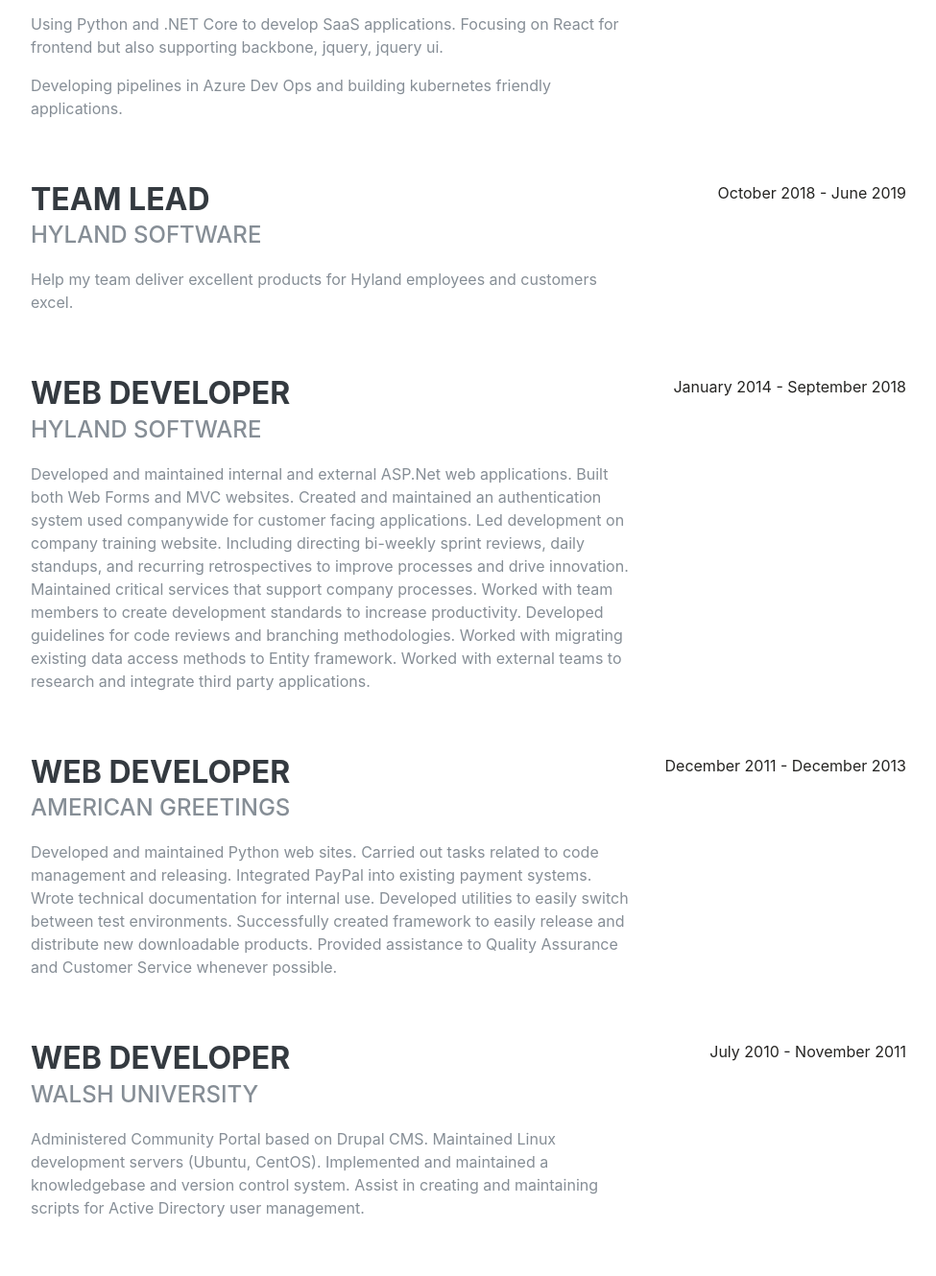
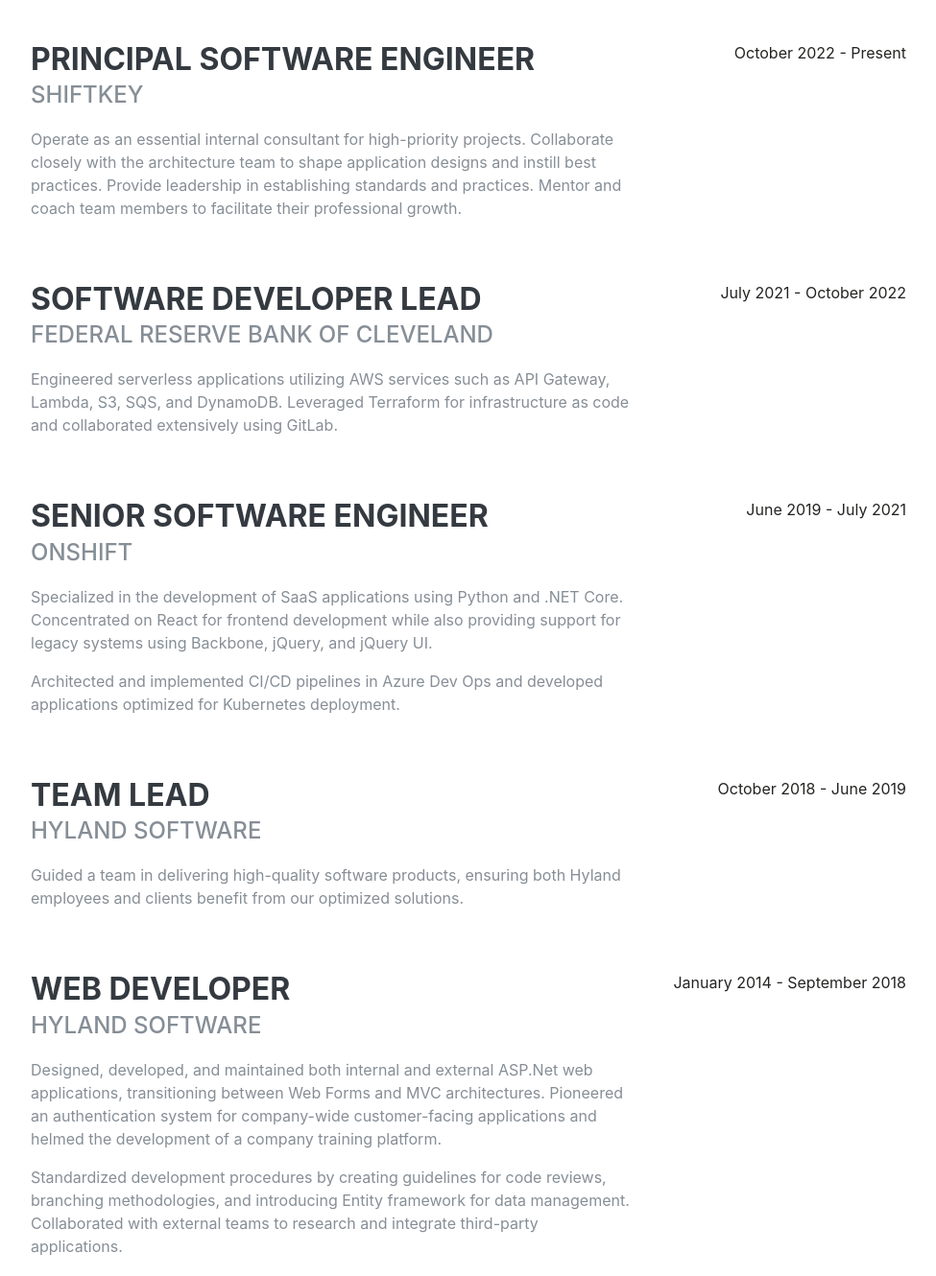
Before and after one commit to bfellers/bfellers.github.io, a plain HTML site: page index.html in a window 1280 px wide. Shown: the part 1244-2574 px from the top of the page at 96% size, without its empty margins (288-1263 px from the left). Drawn offline with Linux system fonts and the light colour scheme; a web font is replaced by a local one.

Commit message:
Catching up with the future

```diff
--- a/index.html
+++ b/index.html
@@ -32,6 +32,7 @@
     <!-- Custom styles for this template -->
     <link href="css/resume.min.css" rel="stylesheet">
 
+    <link rel="icon" href="favicon.ico" type="image/x-icon">
 </head>
 
 <body id="page-top">
@@ -81,8 +82,7 @@
                     <a href="mailto:thomasfellers@gmail.com">thomasfellers@gmail.com</a>
                 </div>
                 <p class="lead mb-5">
-                    I am a full stack web developer and strive to keep up with the latest and greatest
-                    technologies, ideologies, and standards.
+                    As a dedicated full-stack web developer, I continuously immerse myself in emerging technologies and methodologies. With a deep passion for innovation, I seek opportunities that challenge convention and drive software development forward.
                 </p>
                 <div class="social-icons">
                     <a href="https://www.linkedin.com/in/bradfellers/">
@@ -102,17 +102,40 @@
 
         <section class="resume-section p-3 p-lg-5 d-flex flex-column" id="experience">
             <div class="my-auto">
-                <h2 class="mb-5">Experience</h2>
+                <h2 class="mb-5">Professional Experience</h2>
+
+                <div class="resume-item d-flex flex-column flex-md-row mb-5">
+                    <div class="resume-content mr-auto">
+                        <h3 class="mb-0">Owner</h3>
+                        <div class="subheading mb-3">Optimistic Bits, LLC</div>
+                        <p>
+                            At Optimistic Bits, we specialize in modernizing organizational practices to enhance efficiency and adaptability. Our expertise encompasses the transformation of development methodologies, infrastructure overhauls, and application architecture upgrades. We seamlessly integrate with existing teams, ensuring a collaborative approach to project execution. Additionally, we offer comprehensive training to team members, equipping them with the latest technologies and best practices.
+                        </p>
+                    </div>
+                    <div class="resume-date text-md-right">
+                        <span class="text-primary">July 2023 - Present</span>
+                    </div>
+                </div>
+
+                <div class="resume-item d-flex flex-column flex-md-row mb-5">
+                    <div class="resume-content mr-auto">
+                        <h3 class="mb-0">Principal Software Engineer</h3>
+                        <div class="subheading mb-3">ShiftKey</div>
+                        <p>Operate as an essential internal consultant for high-priority projects. Collaborate closely with the architecture team to shape application designs and instill best practices. Provide leadership in establishing standards and practices. Mentor and coach team members to facilitate their professional growth.</p>
+                    </div>
+                    <div class="resume-date text-md-right">
+                        <span class="text-primary">October 2022 - Present</span>
+                    </div>
+                </div>
 
                 <div class="resume-item d-flex flex-column flex-md-row mb-5">
                     <div class="resume-content mr-auto">
                         <h3 class="mb-0">Software Developer Lead</h3>
                         <div class="subheading mb-3">Federal Reserve Bank of Cleveland</div>
-                        <p>Building Serverless Applications with AWS using API Gateway, Lambda, S3, SQS, DynamoDB, Terraform, GitLab.
-                        </p>
+                        <p>Engineered serverless applications utilizing AWS services such as API Gateway, Lambda, S3, SQS, and DynamoDB. Leveraged Terraform for infrastructure as code and collaborated extensively using GitLab.</p>
                     </div>
                     <div class="resume-date text-md-right">
-                        <span class="text-primary">July 2021 - Current</span>
+                        <span class="text-primary">July 2021 - October 2022</span>
                     </div>
                 </div>
 
@@ -120,12 +143,8 @@
                     <div class="resume-content mr-auto">
                         <h3 class="mb-0">Senior Software Engineer</h3>
                         <div class="subheading mb-3">OnShift</div>
-                        <p>Using Python and .NET Core to develop SaaS applications.  Focusing on React for frontend but also supporting
-                            backbone, jquery, jquery ui.
-                        </p>
-                        <p>
-                            Developing pipelines in Azure Dev Ops and building kubernetes friendly applications.
-                        </p>
+                        <p>Specialized in the development of SaaS applications using Python and .NET Core. Concentrated on React for frontend development while also providing support for legacy systems using Backbone, jQuery, and jQuery UI.</p>
+                        <p>Architected and implemented CI/CD pipelines in Azure Dev Ops and developed applications optimized for Kubernetes deployment.</p>
                     </div>
                     <div class="resume-date text-md-right">
                         <span class="text-primary">June 2019 - July 2021</span>
@@ -136,7 +155,7 @@
                     <div class="resume-content mr-auto">
                         <h3 class="mb-0">Team Lead</h3>
                         <div class="subheading mb-3">Hyland Software</div>
-                        <p>Help my team deliver excellent products for Hyland employees and customers excel.</p>
+                        <p>Guided a team in delivering high-quality software products, ensuring both Hyland employees and clients benefit from our optimized solutions.</p>
                     </div>
                     <div class="resume-date text-md-right">
                         <span class="text-primary">October 2018 - June 2019</span>
@@ -147,18 +166,8 @@
                     <div class="resume-content mr-auto">
                         <h3 class="mb-0">Web Developer</h3>
                         <div class="subheading mb-3">Hyland Software</div>
-                        <p>
-                            Developed and maintained internal and external ASP.Net web applications.
-                            Built both Web Forms and MVC websites.
-                            Created and maintained an authentication system used companywide for customer facing applications.
-                            Led development on company training website. Including directing bi-weekly sprint reviews, daily
-                            standups, and recurring retrospectives to improve processes and drive innovation.
-                            Maintained critical services that support company processes.
-                            Worked with team members to create development standards to increase productivity.
-                            Developed guidelines for code reviews and branching methodologies.
-                            Worked with migrating existing data access methods to Entity framework.
-                            Worked with external teams to research and integrate third party applications.
-                        </p>
+                        <p>Designed, developed, and maintained both internal and external ASP.Net web applications, transitioning between Web Forms and MVC architectures. Pioneered an authentication system for company-wide customer-facing applications and helmed the development of a company training platform.</p>
+                        <p>Standardized development procedures by creating guidelines for code reviews, branching methodologies, and introducing Entity framework for data management. Collaborated with external teams to research and integrate third-party applications.</p>
                     </div>
                     <div class="resume-date text-md-right">
                         <span class="text-primary">January 2014 - September 2018</span>
@@ -169,15 +178,7 @@
                     <div class="resume-content mr-auto">
                         <h3 class="mb-0">Web Developer</h3>
                         <div class="subheading mb-3">American Greetings</div>
-                        <p>
-                            Developed and maintained Python web sites.
-                            Carried out tasks related to code management and releasing.
-                            Integrated PayPal into existing payment systems.
-                            Wrote technical documentation for internal use.
-                            Developed utilities to easily switch between test environments.
-                            Successfully created framework to easily release and distribute new downloadable products.
-                            Provided assistance to Quality Assurance and Customer Service whenever possible.
-                        </p>
+                        <p>Developed and maintained web platforms using Python, streamlined code management and release processes, and integrated PayPal into existing payment systems. Authored comprehensive technical documentation for internal teams and designed a framework to efficiently release and distribute new downloadable products. Regularly collaborated with the Quality Assurance and Customer Service departments to ensure product excellence and customer satisfaction.</p>
                     </div>
                     <div class="resume-date text-md-right">
                         <span class="text-primary">December 2011 - December 2013</span>
@@ -188,12 +189,7 @@
                     <div class="resume-content mr-auto">
                         <h3 class="mb-0">Web Developer</h3>
                         <div class="subheading mb-3">Walsh University</div>
-                        <p>
-                            Administered Community Portal based on Drupal CMS.
-                            Maintained Linux development servers (Ubuntu, CentOS).
-                            Implemented and maintained a knowledgebase and version control system.
-                            Assist in creating and maintaining scripts for Active Directory user management.
-                        </p>
+                        <p>Managed the Community Portal using the Drupal CMS, maintained Linux development servers, including Ubuntu and CentOS. Played a crucial role in implementing and overseeing a knowledgebase and version control system. Contributed to the creation and maintenance of scripts for Active Directory user management.</p>
                     </div>
                     <div class="resume-date text-md-right">
                         <span class="text-primary">July 2010 - November 2011</span>
@@ -357,12 +353,10 @@
         <div class="my-auto">
             <h2 class="mb-5">Interests</h2>
             <p>
-                Outside of development, I spend most of my time with my family.  My wife Jessica and I spend time with our two kids, Jackson and Isabelle on most nights.
-                We spend most of our time at home playing with toys, reading books, or playing with our dog lanolin.
+                Beyond my professional pursuits, I deeply value quality time with my family. My wife, Jessica, and I cherish the moments we share with our children, Jackson and Isabelle. Our evenings often revolve around engaging activities at home, be it playful sessions with toys, immersive reading time, or fun trips to Cedar Point.
             </p>
             <p class="mb-0">
-                When I have some time to myself, I like to play video games, read, watch movies or sports, and learn new things.  I also enjoy a good craft
-                beer or a nice bourbon.
+                When I have some time to myself, I like to run, bike, play video games, or read.
             </p>
         </div>
     </section>
```
Also changed, not shown: favicon.ico.
